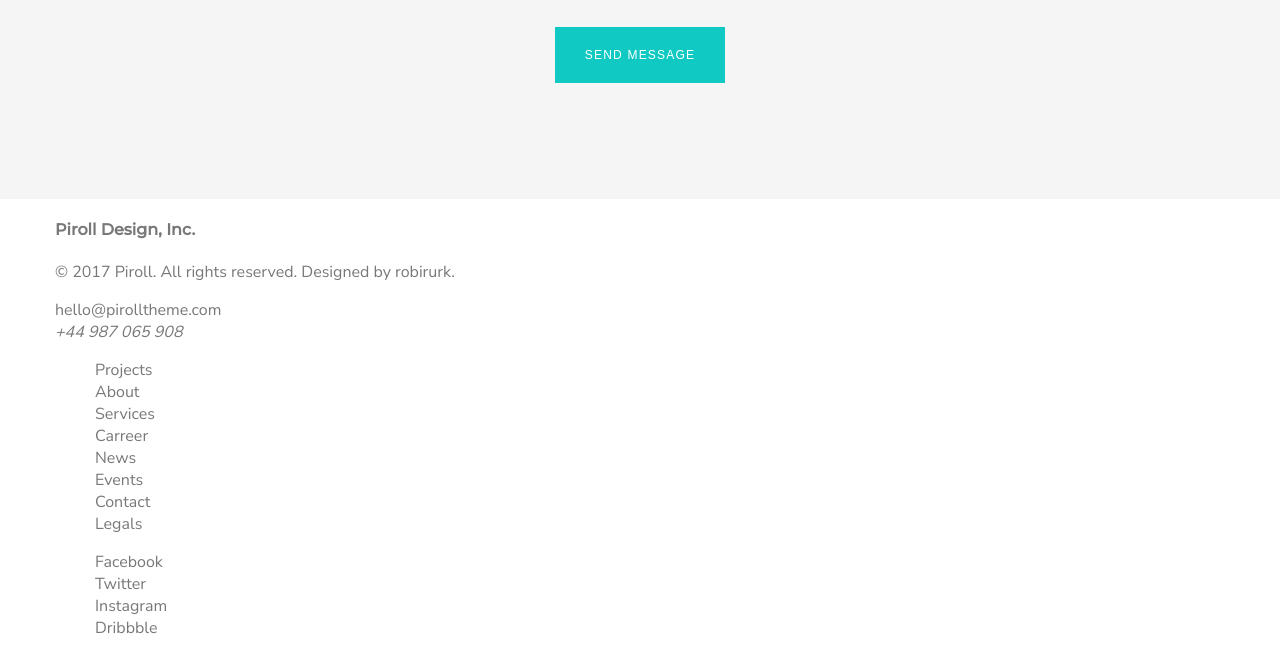
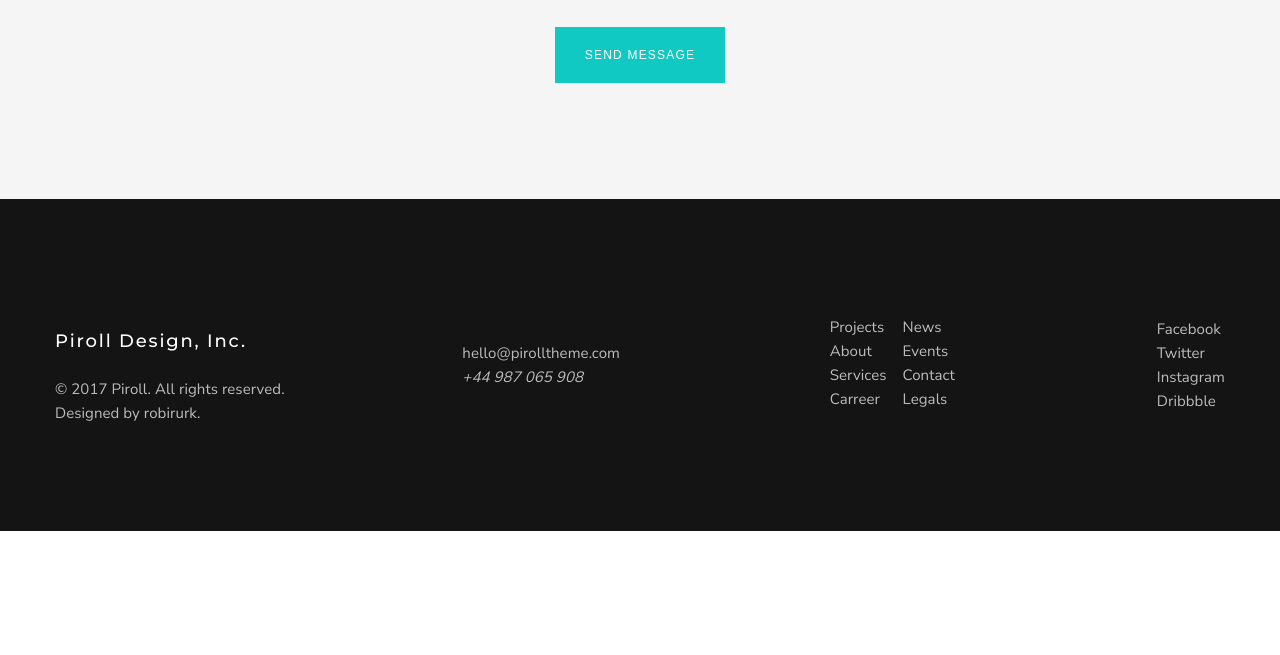
Before and after one commit to DmitriEr/Piroll, a plain HTML site: page index.html in a window 1280 px wide. Shown: the part 5917-6572 px from the top of the page. After the commit the page ends 6448 px from the top, so only its background shows below. Drawn offline with Linux system fonts and the light colour scheme.

Commit message:
realese css section - footer. Finished main page

```diff
--- a/index.html
+++ b/index.html
@@ -312,11 +312,11 @@
 
             <!-- footer -->
             <footer class="page-footer">
-                <div class="container">
+                <div class="page-inner container">
                     <div class="page-company">
                         <h4 class="page-company__title">Piroll Design, Inc.</h4>
                         <p class="page-company__text">
-                            © 2017 Piroll. All rights reserved.
+                            © 2017 Piroll. All rights reserved.<br>
                             Designed by robirurk.
                         </p>
                     </div>
@@ -326,6 +326,7 @@
                     </div>
                     <div class="page-nav">
                         <ul class="page-nav__list">
+                            <div class="page-nav__container">
                                 <li class="page-nav__item">
                                     <a>Projects</a>
                                 </li>
@@ -338,6 +339,8 @@
                                 <li class="page-nav__item">
                                     <a>Carreer</a>
                                 </li>
+                            </div>
+                                <div class="page-nav__container">
                                 <li class="page-nav__item">
                                     <a>News</a>
                                 </li>
@@ -350,6 +353,7 @@
                                 <li class="page-nav__item">
                                     <a>Legals</a>
                                 </li>
+                            </div>
                         </ul>
                     </div>
                     <div class="page-social">
--- a/style.css
+++ b/style.css
@@ -573,3 +573,66 @@ button {
     border: 0px;
     margin-top: 30px;
 }
+
+/* footer */
+
+.page-footer {
+    background-color: #141414;
+
+    padding-top: 100px;
+    padding-bottom: 100px;
+}
+
+.page-inner {
+    display: flex;
+    flex-direction: row;
+    flex-wrap: wrap;
+    justify-content: space-between;
+    align-items: center;
+    align-content: center;
+}
+
+.page-company {
+    width: 250px;
+    text-align: left;
+}
+
+.page-company__title {
+    font-size: 18px;
+    line-height: 72px;
+    font-weight: 500;
+    color: #ffffff;
+    letter-spacing: .1em;
+    margin: 0px;
+}
+
+.page-company__text,
+.page-contact__email,
+.page-contact__address,
+.page-nav__list a,
+.page-social__item a {
+    font-size: 15px;
+    line-height: 24px;
+    font-weight: 400;
+    letter-spacing: .005em;
+    color: #bcbcbc;
+    margin: 0px;
+}
+
+.page-contact {
+    width: 170px;
+}
+
+.page-nav {
+    text-decoration: none;
+}
+
+.page-nav__list {
+    list-style-position: inside;
+    -moz-column-count: 2;
+    -webkit-column-count: 2;
+    column-count: 2;
+    list-style-type: none;
+    height: 100px;
+    max-width: 250px;
+}
```
Lines whose indentation alone changed are shown as unchanged.
